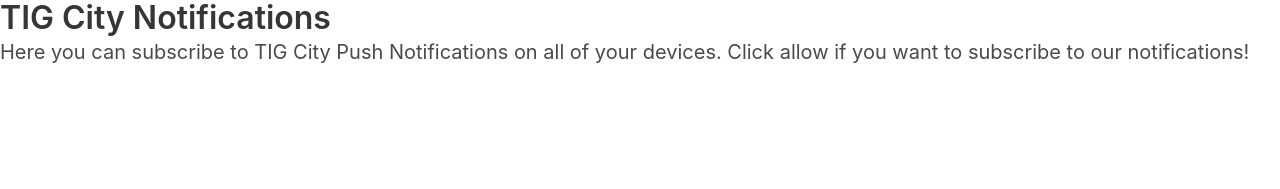
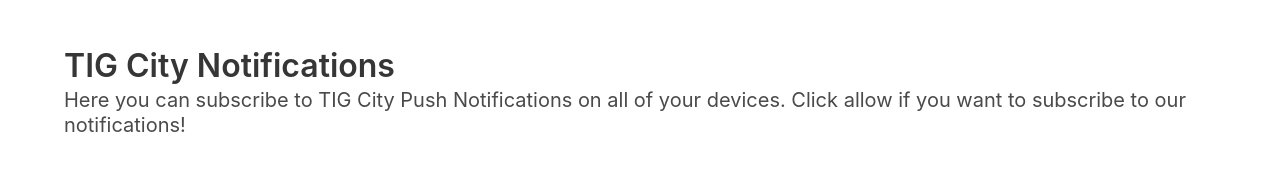
Before and after one commit to Brenden2008/TIG_PushSite, a plain HTML site: page index.html in a window 1280 px wide. Drawn offline with nearby package versions, Linux system fonts and the light colour scheme.

Commit message:
Update index.html

```diff
--- a/index.html
+++ b/index.html
@@ -16,7 +16,11 @@
 </head>
 
 <body>
-<h1 class="title">TIG City Notifications</h1>
-<h2 class="subtitle">Here you can subscribe to TIG City Push Notifications on all of your devices. Click allow if you want to subscribe to our notifications!</h2>
+ <section class="section">
+    <div class="container">
+      <h1 class="title">TIG City Notifications</h1>
+      <h2 class="subtitle">Here you can subscribe to TIG City Push Notifications on all of your devices. Click allow if you want to subscribe to our notifications!</h2>
+    </div>
+  </section>
 </body>
 </html>
```
